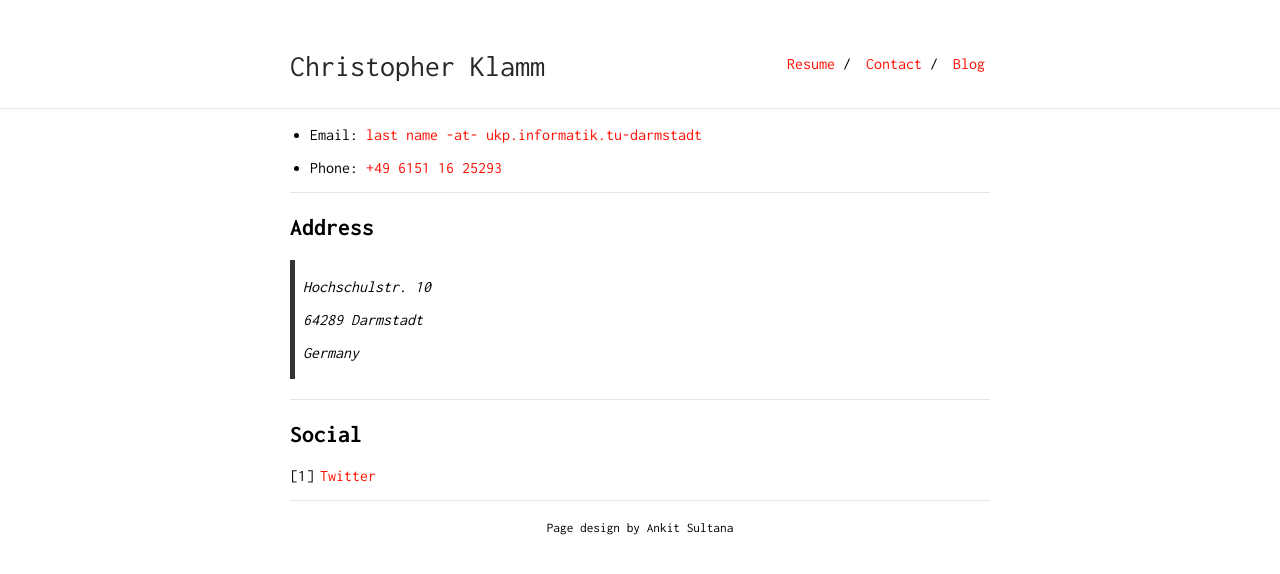
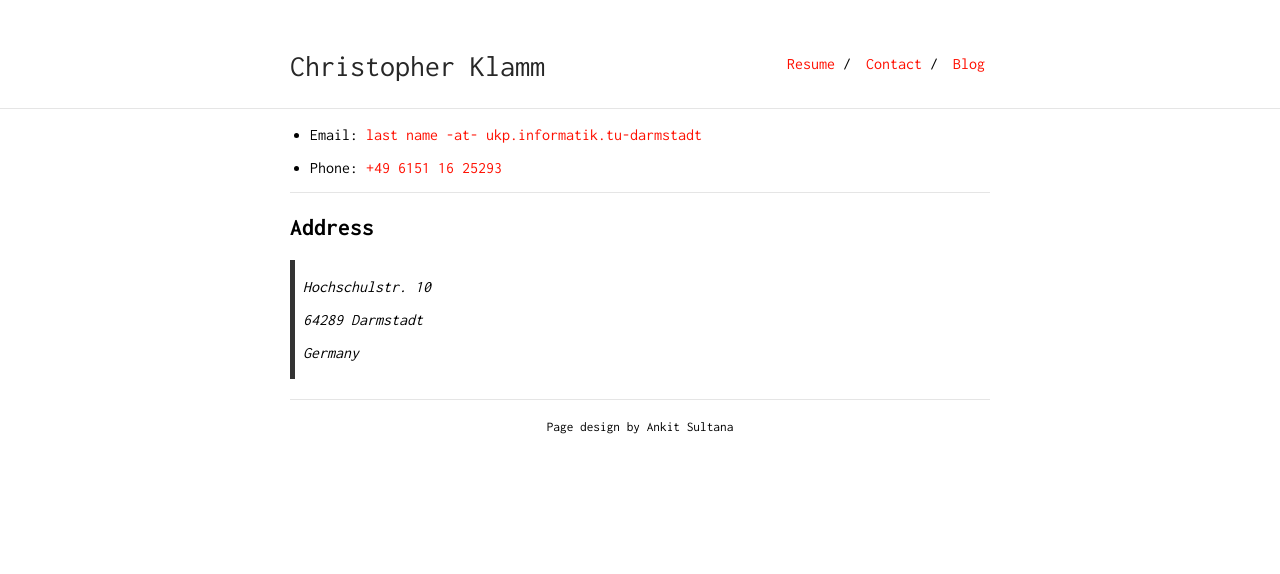
Before and after one commit to chkla/gitPage, a Jekyll site: the page built from contact.md, in a window 1280 px wide. Shown: the top 574 px of the page. Built offline with Jekyll 4.4.1, drawn with Linux system fonts in a browser that asks for light colours.

Commit message:
Update contact.md

```diff
--- a/contact.md
+++ b/contact.md
@@ -16,8 +16,3 @@ is_contact: true
 > 64289 Darmstadt
 >
 > Germany
-
----
-
-## Social
-1. [Twitter](twitter.com/chklamm)
```
